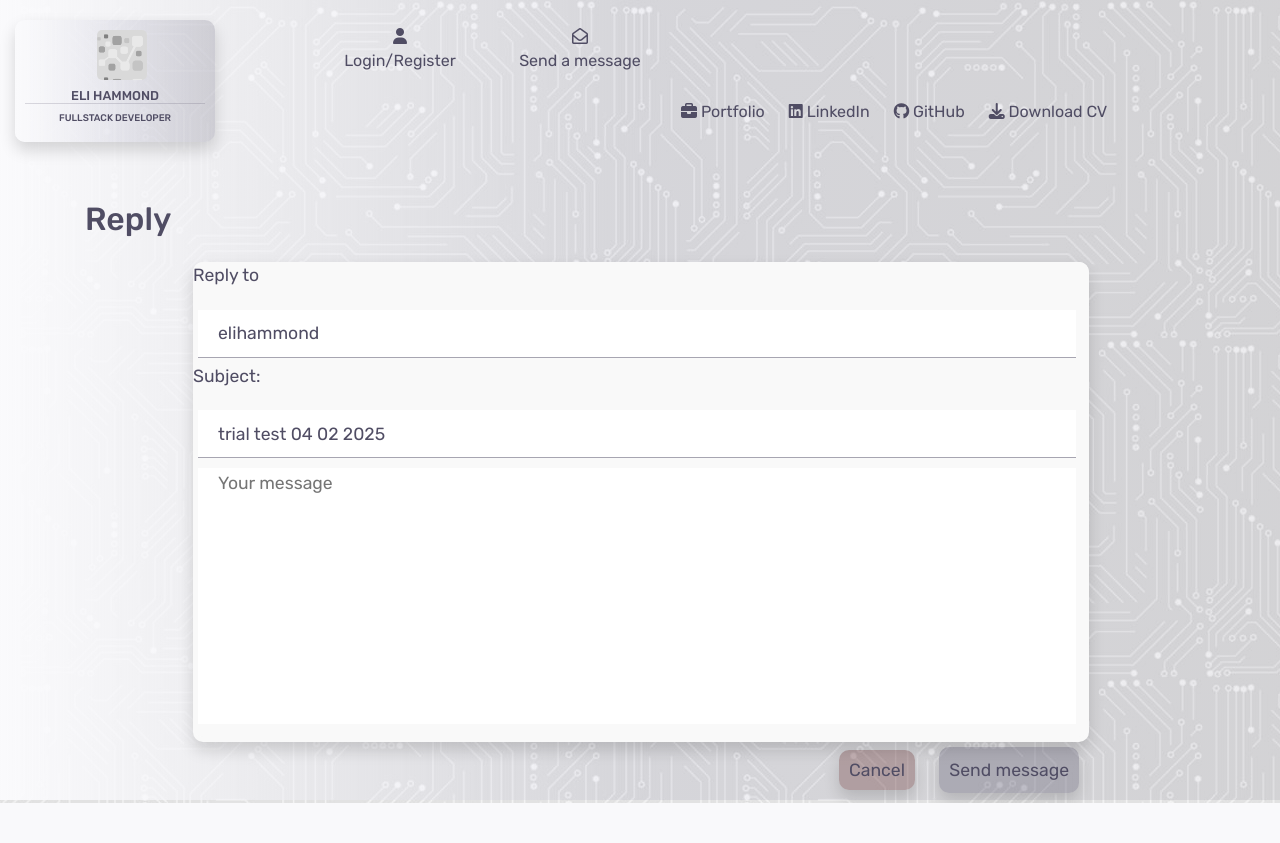
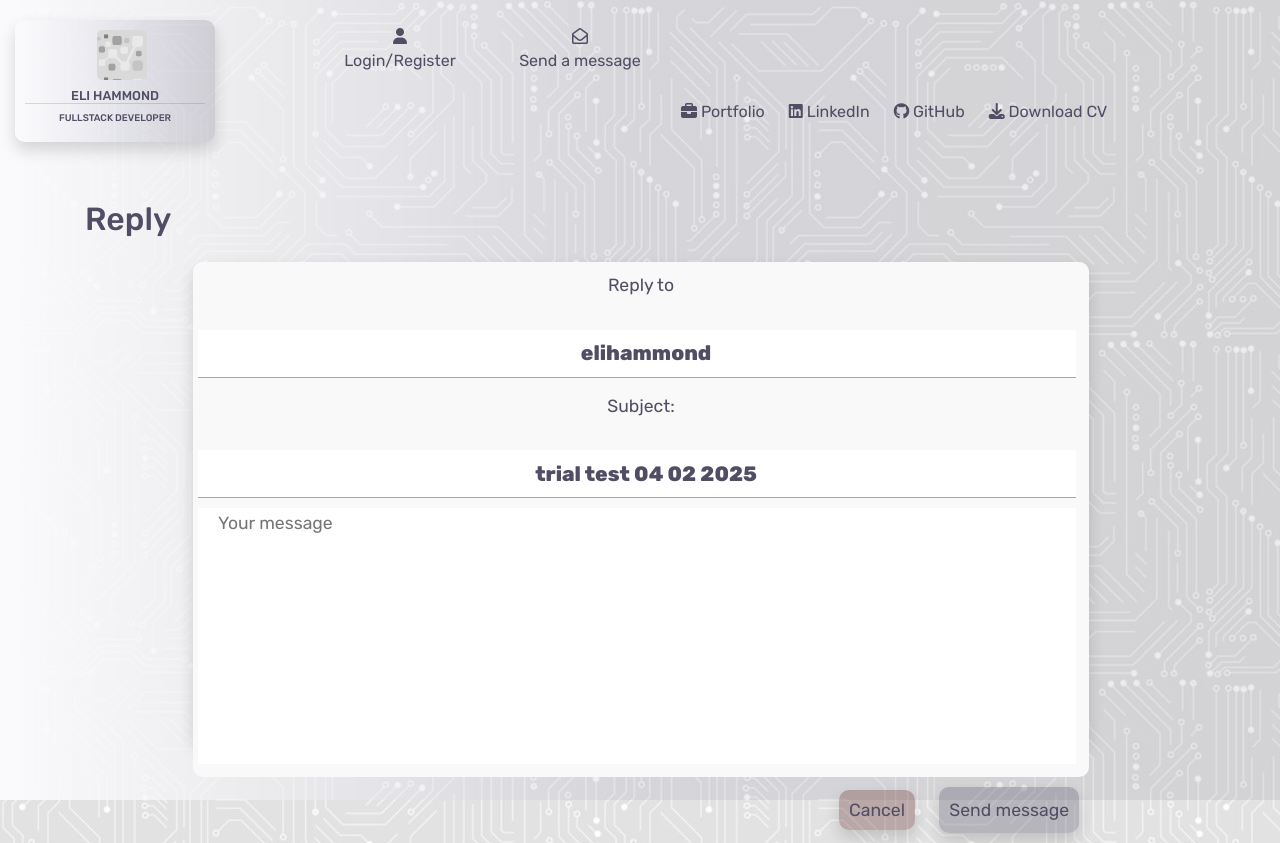
Before and after one commit to e-h-dev/e_hammond, a Django app: page /contacts/reply_message/15 in a window 1280 px wide. Before the commit the page ends 803 px from the top, so only its background shows below. Run offline with Django 3.2, Linux system fonts and the light colour scheme; data comes from the database, SQL or seed files in the repository; both versions use the stored data as it was after the commit; some libraries are stand-ins or nearby versions.

Commit message:
Update reply form styles

```diff
--- a/contacts/templates/contacts/reply_message.html
+++ b/contacts/templates/contacts/reply_message.html
@@ -21,13 +21,13 @@
                         <input type="text" id="id_name" name="name" value="{{ user.username }}" class="user-input-remove">
 
                         <div>
-                            <p>Reply to</p>
-                            <input type="text" id="id_send_to" name="send_to" value="{{ inbox.name }}" class="input">
+                            <p class="reply-style">Reply to</p>
+                            <input type="text" id="id_send_to" name="send_to" value="{{ inbox.name }}" class="input reply-placeholder">
                         </div>
 
                         <div>
-                            <p>Subject:</p>
-                            <input type="text" id="id_subject" name="subject" value="{{ inbox.subject }}" class="input" placeholder="Subject">
+                            <p class="reply-style">Subject:</p>
+                            <input type="text" id="id_subject" name="subject" value="{{ inbox.subject }}" class="input reply-placeholder">
                         </div>
 
                         <textarea name="message" id="id_message" class="textarea" placeholder="Your message"></textarea>
--- a/static/css/base.css
+++ b/static/css/base.css
@@ -720,7 +720,7 @@ input[type="radio"]{
   color: var(--text-color);
 }
 
-/* box to dispaly links to replied messages */
+/* box to display links to replied messages */
 
 .reply-box-close{
   font-weight: bolder;
@@ -901,6 +901,17 @@ input[type="radio"]{
   border-radius: 5px;
   font-weight: 600;
   animation: flash 2s linear infinite;
+}
+
+.reply-style{
+  text-align: center;
+  padding: 10px;
+}
+
+.reply-placeholder{
+  font-weight: 800;
+  text-align: center;
+  font-size: 1.3rem;
 }
 
 @keyframes flash {
```
Also changed, not shown: db.sqlite3.
